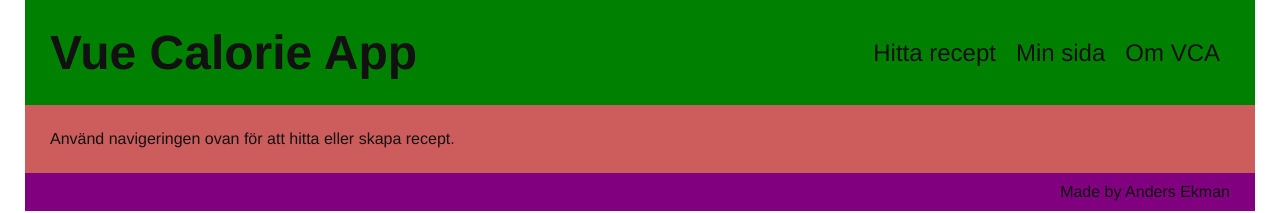
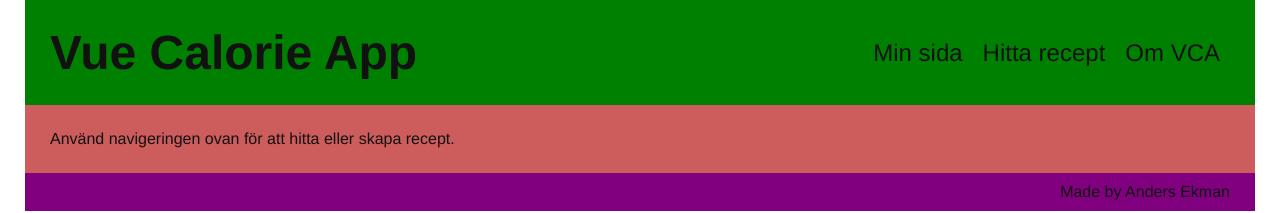
Before and after one commit to oakis/vuecalorie, a Vue app: page / in a window 1280 px wide. Shown: the top 213 px of the page. Built offline with nearby package versions, Linux system fonts and the light colour scheme.

Commit message:
swap place of recipe and user in nav

```diff
--- a/src/components/Header.vue
+++ b/src/components/Header.vue
@@ -4,8 +4,8 @@
       <h1>Vue Calorie App</h1>
     </router-link>
     <nav>
+      <router-link to="/user">Min sida</router-link>
       <router-link to="/recipe">Hitta recept</router-link>
-      <router-link to="/user">Min sida</router-link>
       <router-link to="/about">Om VCA</router-link>
     </nav>
   </header>
```
